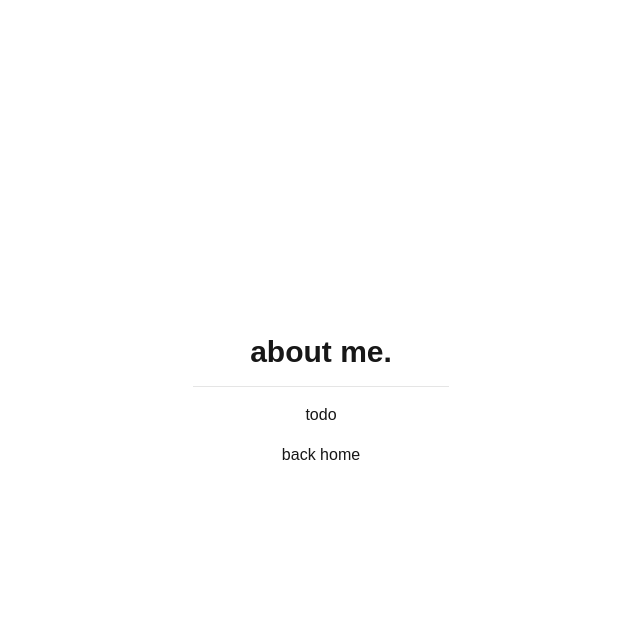
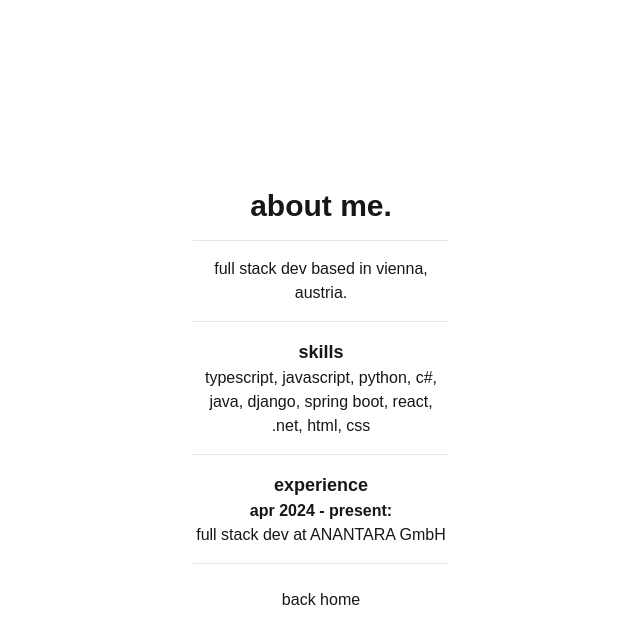
Before and after one commit to d-i-v-s/site, a Next.js app: page / in a window 1280 px wide. Both pictures are taken after a click on the button "about". Shown: the top 644 px of the page, without its empty margins (319-959 px from the left). Built offline with nearby package versions, Linux system fonts and the light colour scheme.

Commit message:
added content to pages

```diff
--- a/src/components/about.tsx
+++ b/src/components/about.tsx
@@ -26,14 +26,21 @@ export default function About({ onNavigate }: AboutProps) {
           <Separator className="my-4" />
         </motion.div>
         <motion.div variants={fadeInLeft} className="text-center">
-          <p>todo</p>
-
+          <p>full stack dev based in vienna, austria.</p>
+          <Separator className="my-4" />
+          <h2 className="text-lg font-bold">skills</h2>
+          <p>typescript, javascript, python, c#, java, django, spring boot, react, .net, html, css</p>
+          <Separator className="my-4" />
+          <h2 className="text-lg font-bold">experience</h2>
+          <p className="font-bold">apr 2024 - present:</p>
+          <p>full stack dev at ANANTARA GmbH</p>
+          <Separator className="my-4" />
           <motion.button
             variants={fadeInLeft}
             whileHover={{ scale: 1.05 }}
             whileTap={{ scale: 0.95 }}
             onClick={() => onNavigate("home")}
-            className="mt-4"
+            className="mt-2"
           >
             back home
           </motion.button>
--- a/src/components/contact.tsx
+++ b/src/components/contact.tsx
@@ -1,6 +1,7 @@
 import { Separator } from "@/components/ui/separator";
 import { motion } from "framer-motion";
 import { fadeInRight, staggerContainer } from "@/lib/animations";
+import Link from "next/link";
 
 interface ContactProps {
   onNavigate: (page: string) => void;
@@ -26,15 +27,20 @@ export default function About({ onNavigate }: ContactProps) {
           <Separator className="my-4" />
         </motion.div>
 
-        <motion.div variants={fadeInRight} className="text-center">
-          <p>todo</p>
+        <motion.div variants={fadeInRight} className="text-center w-full">
+          <p>tel: +43 660 1370072</p>
+          <p>email: <Link href="mailto:wiktorramian@gmail.com">wiktorramian@gmail.com</Link></p>
+          <p>linkedin: <Link href="https://www.linkedin.com/in/wiktorramian/">linkedin.com/in/wiktorramian</Link></p>
+          <Separator className="my-4" />
+
+
 
           <motion.button
             variants={fadeInRight}
             whileHover={{ scale: 1.05 }}
             whileTap={{ scale: 0.95 }}
             onClick={() => onNavigate("home")}
-            className="mt-4"
+            className="mt-2"
           >
             back home
           </motion.button>
--- a/src/components/projects.tsx
+++ b/src/components/projects.tsx
@@ -71,18 +71,20 @@ export default function About({ onNavigate }: ProjectsProps) {
           ))}
           </motion.div>
 
-          <motion.div variants={fadeInDown} className="flex justify-center md:w-2/3 lg:w-1/4">
+          <motion.div variants={fadeInDown} className="flex flex-col justify-center md:w-2/3 lg:w-1/4">
+          <Separator className="my-4" />
+          </motion.div>
             <motion.button
               variants={fadeInDown}
               whileHover={{ scale: 1.05 }}
               whileTap={{ scale: 0.95 }}
               onClick={() => onNavigate("home")}
-              className="mt-4"
+              className="mt-2"
 
             >
               back home
             </motion.button>
-          </motion.div>
+
         </motion.div>
       </motion.div>
   );
```
